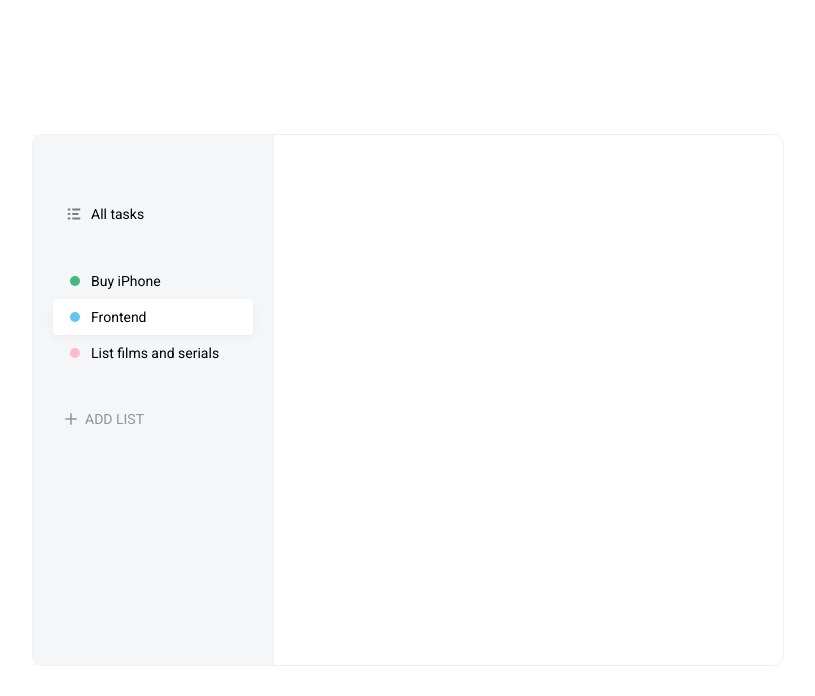
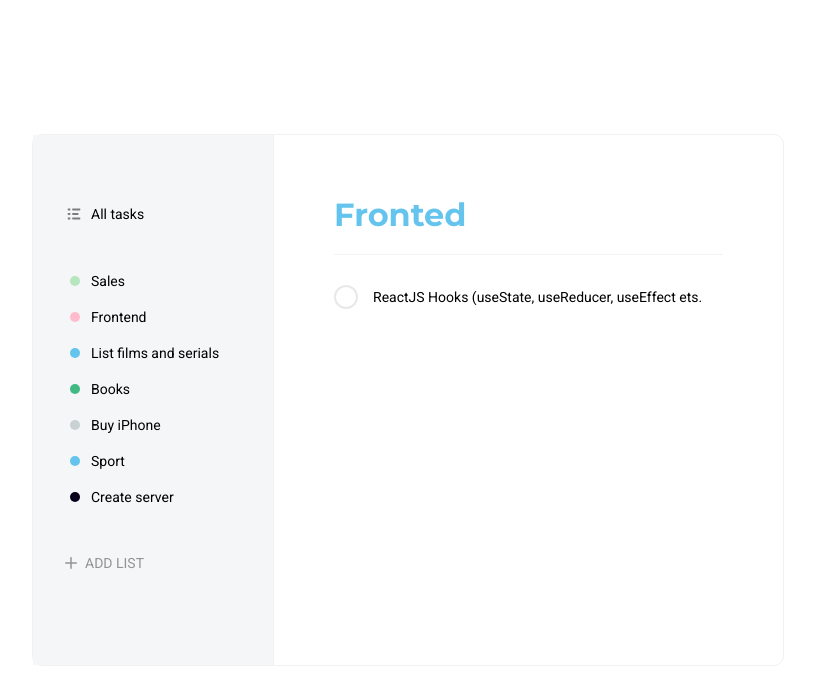
Before and after one commit to komarov-ka/to-do-list, a React (Create React App) app: page / in a window 1280 px wide. Shown: the top 696 px of the page, without its empty margins (232-1047 px from the left). Built offline with nearby package versions, Linux system fonts and the light colour scheme.

Commit message:
Added: new Tasks component, refactoring old styles and adding new ones. Also added a mini animation for styles ^_^

```diff
--- a/public/index.html
+++ b/public/index.html
@@ -25,6 +25,8 @@
       Learn how to configure a non-root public URL by running `npm run build`.
     -->
     <link href="https://fonts.googleapis.com/css?family=Roboto:400;500&display=swap" rel="stylesheet">
+    <link href="https://fonts.googleapis.com/css?family=Montserrat:700&display=swap" rel="stylesheet">
+
     <title>React App</title>
   </head>
   <body>
--- a/src/App.js
+++ b/src/App.js
@@ -1,10 +1,26 @@
-import React from 'react';
+import React, { useState } from 'react';
 import List from './components/List/index'
-import AddList from './components/AddList'
+import AddList from './components/AddList/index'
+
+import Tasks from "./components/Tasks";
+
 
 import DB from "./assets/db.json";
 
 function App() {
+  const [lists, setLists] = useState(
+    DB.lists.map((item) => {
+      item.color = DB.colors.filter(
+        (color) => color.id === item.colorId
+      )[0].name;
+      return item;
+    })
+  );
+
+  const onAddList = obj => {
+    const newList = [...lists, obj];
+    setLists(newList)
+  }
 
   return (
     <div className="todo">
@@ -31,26 +47,17 @@
           ]}
         />
         <List
-          items={[
-            {
-              color: "green",
-              name: "Buy iPhone",
-            },
-            {
-              color: "blue",
-              name: "Frontend",
-              active: true,
-            },
-            {
-              color: "pink",
-              name: "List films and serials",
-            },
-          ]}
-          isRemovable={true}
+          items={lists}
+          onRemove={(list) => {
+            alert(1);
+          }}
+          isRemovable
         />
-        <AddList colors={DB.colors}/>
+        <AddList onAdd={onAddList} colors={DB.colors} />
       </div>
-      <div className="todo__tasks"></div>
+      <div className="todo__tasks">
+        <Tasks />
+      </div>
     </div>
   );
 }
--- a/src/components/AddList/index.jsx
+++ b/src/components/AddList/index.jsx
@@ -4,11 +4,28 @@
 
 import closeSvg from '../../assets/img/close.svg'
 
-import "./AddListButton.scss";
+import "./AddList.scss";
 
-function AddList({ colors }) {
+function AddList({ colors, onAdd }) {
   const [visiblePopup, setVisiblePopup] = useState(false);
   const [seletedColor, selectColor] = useState(colors[0].id);
+  const [inputValue, setInputValue] = useState ('');
+
+  const onClose = () => {
+    setVisiblePopup(false);
+    setInputValue('');
+    selectColor(colors[0].id);
+  }
+
+  const addList = () => {
+    if (!inputValue) {
+      alert("You need to enter something");
+      return;
+    }
+    const color = colors.filter(c => c.id === seletedColor)[0].name;
+    onAdd({ id: Math.random(), name: inputValue, color: color });
+    onClose();
+  }
 
   return (
     <div className="add-list">
@@ -47,19 +64,34 @@
       />
       {visiblePopup && (
         <div className="add-list__popup">
-          <img onClick={() => setVisiblePopup(false)} src={closeSvg} alt="Close button" className="add-list__popup-close-btn"/>
-          <input className="field" type="text" placeholder="Name of the list" />
+          <img
+            onClick={onClose}
+            src={closeSvg}
+            alt="Close button"
+            className="add-list__popup-close-btn"
+          />
+
+          <input
+            value={inputValue}
+            onChange={(e) => setInputValue(e.target.value)}
+            className="field"
+            type="text"
+            placeholder="Name of the list"
+          />
+
           <div className="add-list_popup-colors">
             {colors.map((color, id) => (
               <Badge
                 onClick={() => selectColor(color.id)}
                 key={color.id}
                 color={color.name}
-                className={selectColor === color.id && 'active'}
+                className={seletedColor === color.id && "active"}
               />
             ))}
           </div>
-          <button className="button">Ok</button>
+          <button onClick={addList} className="button">
+            add task
+          </button>
         </div>
       )}
     </div>
--- a/src/components/Badge/index.jsx
+++ b/src/components/Badge/index.jsx
@@ -1,12 +1,13 @@
-import React from 'react'
-import classNames from 'classnames'
+import React from "react";
+import classNames from "classnames";
 
-import './Badge.scss'
+import "./Badge.scss";
 
-function Badge({ color, onClick, className }) {
-  return (
-    <i onClick={onClick} className={classNames('badge', {[`badge--${color}`]: color}, className)}></i>
-  )
-}
+const Badge = ({ color, onClick, className }) => (
+  <i
+    onClick={onClick}
+    className={classNames("badge", { [`badge--${color}`]: color }, className)}
+  ></i>
+);
 
-export default Badge
+export default Badge;
--- a/src/components/List/List.scss
+++ b/src/components/List/List.scss
@@ -1,4 +1,6 @@
 .list {
+  $self: &;
+
   margin-bottom: 30px;
 
   &__add-button {
@@ -14,6 +16,26 @@
     align-items: center;
     cursor: pointer;
     padding: 10px 12px;
+
+    &:hover #{$self}__remove-icon {
+      opacity: 0.2;
+    }
+
+    #{$self}__remove-icon {
+      opacity: 0;
+
+      &:hover {
+        opacity: 0.8;
+      }
+    }
+
+    span {
+      flex: 1;
+    }
+
+    &:hover {
+      background: rgba(255, 255, 255, 0.5);
+    }
 
     &.active {
       background: #ffffff;
--- a/src/components/List/index.jsx
+++ b/src/components/List/index.jsx
@@ -1,17 +1,36 @@
 import React from "react";
 import classNames from "classnames";
+
+import removeSvg from '../../assets/img/remove.svg'
 
 import Badge from '../Badge'
 
 import './List.scss'
 
-function List({ items, isRemovable, onClick }) {
+function List({ items, isRemovable, onClick, onRemove }) {
+  const removeList = (item) => {
+    if (window.confirm('Do you really want to delete it?')) {
+      onRemove(item)
+    }
+  }
+
   return (
     <ul onClick={onClick} className="list">
       {items.map((item, index) => (
-        <li key={index} className={classNames(item.className, {'active': item.active})}>
+        <li
+          key={index}
+          className={classNames(item.className, { active: item.active })}
+        >
           <i>{item.icon ? item.icon : <Badge color={item.color} />} </i>
           <span>{item.name}</span>
+          {isRemovable && (
+            <img
+              className="list__remove-icon"
+              src={removeSvg}
+              alt="remove icon"
+              onClick={() => removeList(item)}
+            />
+          )}
         </li>
       ))}
     </ul>
--- /dev/null
+++ b/src/components/Tasks/Tasks.scss
@@ -0,0 +1,93 @@
+.tasks {
+  &__title {
+    font-family: Montserrat;
+    font-weight: bold;
+    font-size: 32px;
+    line-height: 39px;
+    color: #64C4ED;
+    padding-bottom: 20px;
+    border-bottom: 1px solid #f2f2f2;
+
+    &:hover {
+      img {
+        opacity: 0.2;
+      }
+    }
+
+    img {
+      opacity: 0;
+      cursor: pointer;
+      margin-left: 15px;
+
+      &:hover {
+        opacity: 0.8;
+      }
+    }
+  }
+
+  &__items {
+    margin-top: 30px;
+    &-row {
+      display: flex;
+      align-items: center;
+
+      p {
+        margin-left: 15px;
+      }
+    }
+  }
+
+  .checkbox {
+    input {
+      display: none;
+    }
+
+    svg {
+      path {
+        stroke: #f2f2f2;
+      }
+    }
+
+    input:checked + label {
+    background-color: #4dd599;
+    border-color: #4dd599;
+
+      svg {
+        opacity: 1;
+        path {
+          stroke: #fff;
+        }
+    }
+    }
+
+    &:hover {
+      label {
+        background-color: #f2f2f2;
+        border-color: #f2f2f2;
+        svg {
+          opacity: 1;
+          path {
+            stroke: #b2b2b2
+          }
+        }
+      }
+    }
+
+    label {
+      display: flex;
+      align-items: center;
+      justify-content: center;
+      border: 2px solid #e8e8e8;
+      border-radius: 30px;
+      width: 20px;
+      height: 20px;
+      cursor: pointer;
+
+      svg {
+        opacity: 0;
+      }
+    }
+
+
+  }
+}
--- /dev/null
+++ b/src/components/Tasks/index.jsx
@@ -0,0 +1,43 @@
+import React from 'react'
+import editSvg from '../../assets/img/edit.svg'
+
+import './Tasks.scss'
+
+function Tasks() {
+  return (
+    <div className="tasks">
+      <h2 className="tasks__title">
+        Fronted
+        <img src={editSvg} alt="edit icon" />
+      </h2>
+
+      <div className="tasks__items">
+        <div className="tasks__items-row">
+          <div className="checkbox">
+            <input id="check" type="checkbox" />
+            <label htmlFor="check">
+              <svg
+                width="11"
+                height="8"
+                viewBox="0 0 11 8"
+                fill="none"
+                xmlns="http://www.w3.org/2000/svg"
+              >
+                <path
+                  d="M9.29999 1.20001L3.79999 6.70001L1.29999 4.20001"
+                  stroke="#000"
+                  stroke-width="1.5"
+                  stroke-linecap="round"
+                  stroke-linejoin="round"
+                />
+              </svg>
+            </label>
+          </div>
+          <p>ReactJS Hooks (useState, useReducer, useEffect ets.</p>
+        </div>
+      </div>
+    </div>
+  );
+}
+
+export default Tasks
--- a/src/index.scss
+++ b/src/index.scss
@@ -9,6 +9,7 @@
 }
 
 .todo {
+  display: flex;
   position: absolute;
   left: 50%;
   top: 50%;
@@ -26,6 +27,12 @@
     height: calc(100% - 120px);
     border-right: 1px solid #f1f1f1;
     padding: 60px 20px;
+  }
+
+  &__tasks {
+    flex: 1;
+    padding: 60px;
+    overflow: auto;
   }
 }
 
```
Also changed, not shown: src/components/AddList/AddList.scss (renamed from src/components/AddList/AddListButton.scss).
